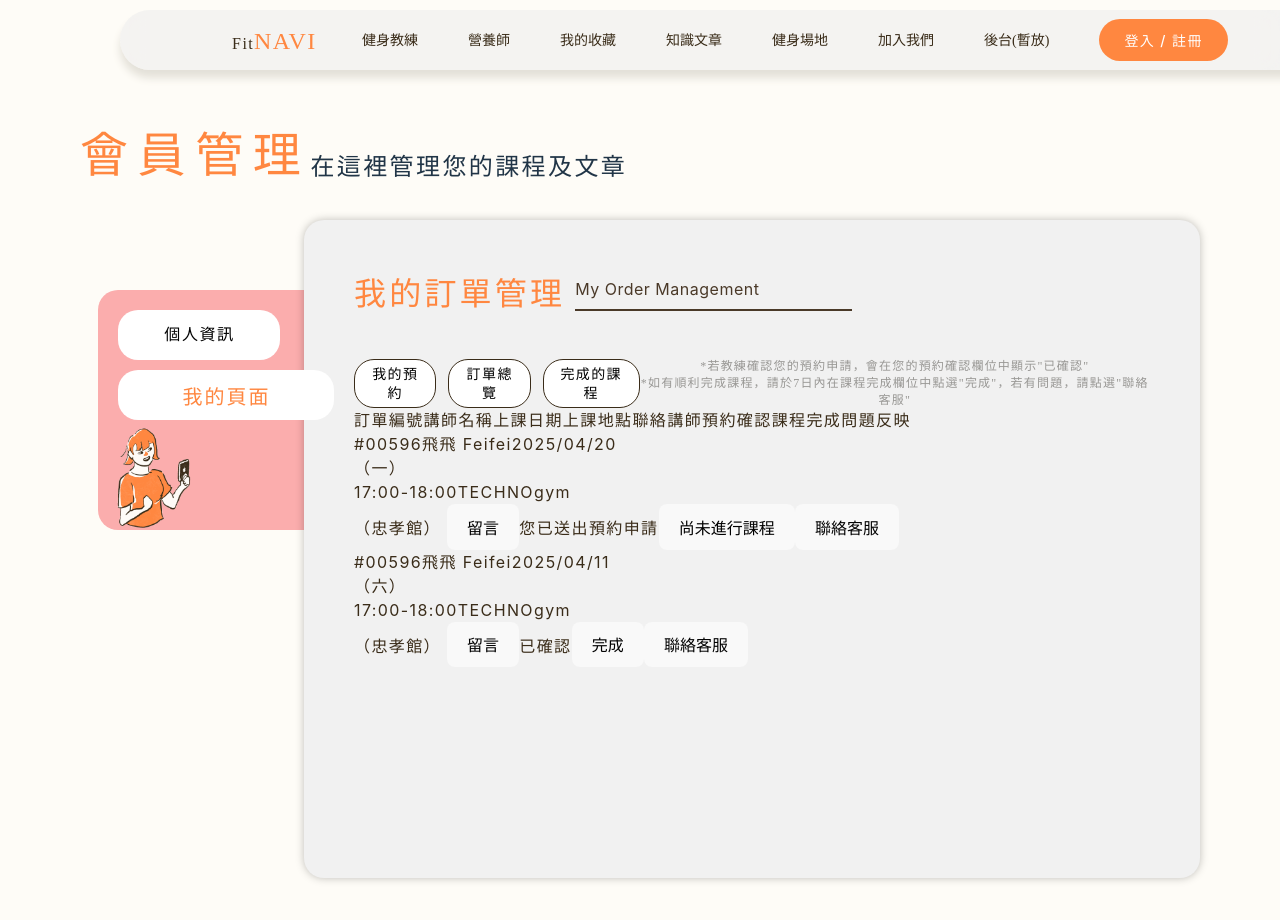
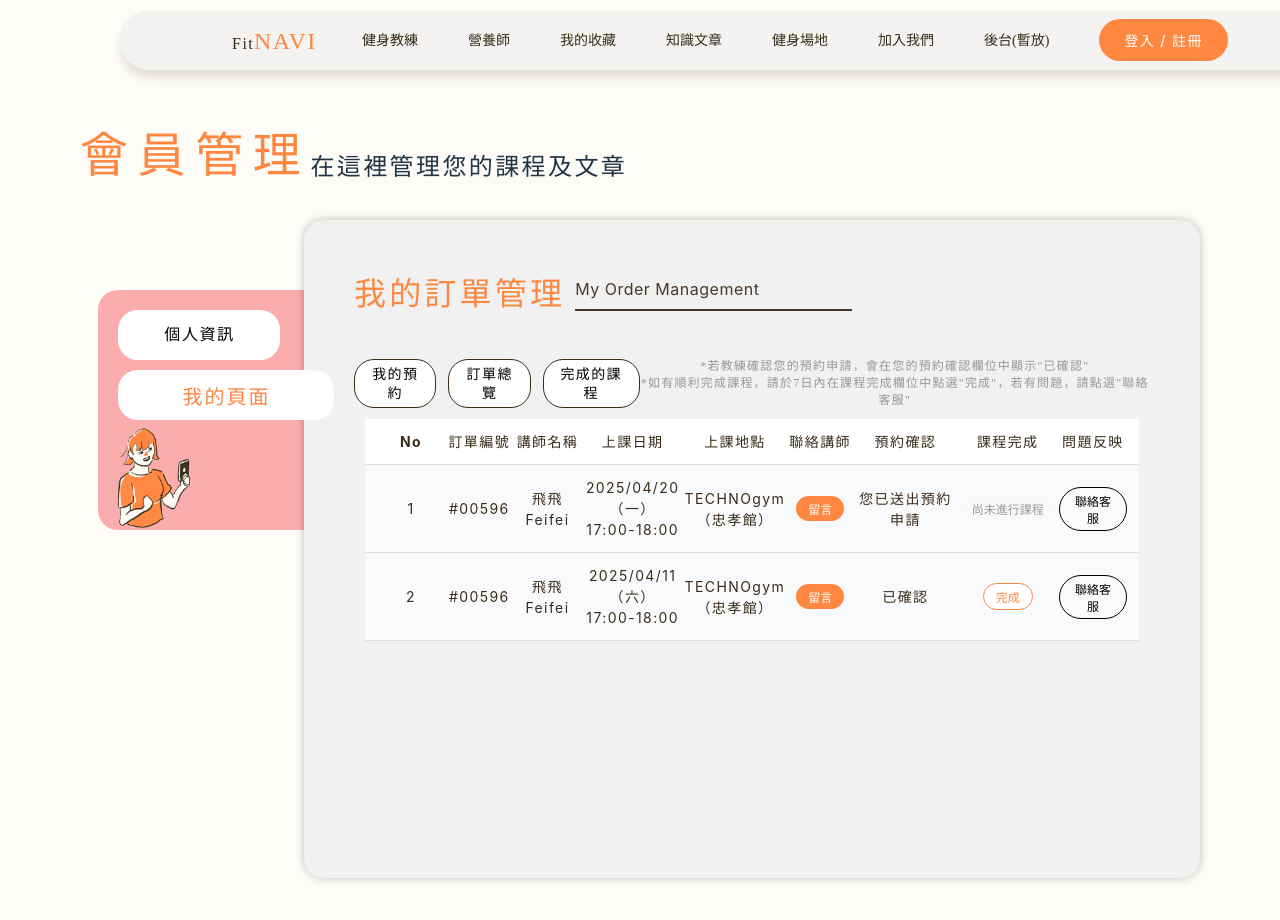
Before and after one commit to jodi0813/fitnaviTeam, a React (Vite) app: page /memberlist in a window 1280 px wide. Both pictures are taken after a click on the button "我的頁面". Shown: the top 920 px of the page. Built offline with nearby package versions, Linux system fonts and the light colour scheme; a web font is replaced by a local one.

Commit message:
完成的課程暫完

```diff
--- /dev/null
+++ b/src/fitnavi/MemberList/MyFinishOrder.jsx
@@ -0,0 +1,64 @@
+import "./MyFinishOrder.scss";
+function MyFinishOrder() {
+    const finishOrders = [
+        {
+            no: "1",
+            id: "#00596",
+            teacher: "飛飛 Feifei",
+            date: "2025/04/20",
+            day: "（一）",
+            time: "17:00-18:00",
+            location: "TECHNOgym",
+            locationCH: "（忠孝館）",
+            schedule: "第10堂",
+            allclass: "20堂",
+            finish: "已完成",
+        },
+    ];
+    return (
+        <>
+            <div className="order-table">
+                {/* 標題 */}
+                <div className="table-header">
+                    <span>No</span>
+                    <span>訂單編號</span>
+                    <span>講師名稱</span>
+                    <span>上課日期</span>
+                    <span>上課地點</span>
+                    <span>課程進度</span>
+                    <span>課程狀態</span>
+                    <span>匿名評價</span>
+                </div>
+
+                {finishOrders.map((finishOrder, index) => (
+                    <div className="table-row" key={index}>
+                        {/* 序號 */}
+                        <span >{finishOrder.no}</span>
+
+                        {/* 訂單編號 */}
+                        <span className="order-id">{finishOrder.id}</span>
+                        {/* 講師名稱 */}
+                        <span>{finishOrder.teacher}</span>
+
+                        {/* 上課日期 */}
+                        <span>
+                            {finishOrder.date} <br /> {finishOrder.day} <br /> {finishOrder.time}
+                        </span>
+                        {/* 上課地點 */}
+                        <span>
+                            {finishOrder.location}
+                            <br />
+                            {finishOrder.locationCH}{" "}
+                        </span>
+                        {/* 課程進度 */}
+                        <span>
+                            {finishOrder.schedule}/{finishOrder.allclass}
+                        </span>
+                        {/* 課程狀態 */}
+                        <span>已完成</span>
+                    </div>
+                ))}
+            </div >
+
+        </>)
+} export default MyFinishOrder
--- a/src/fitnavi/MemberList/MyOrderView.jsx
+++ b/src/fitnavi/MemberList/MyOrderView.jsx
@@ -2,6 +2,7 @@ import "./MyOrderView.scss";
 function MyOrderView() {
     const orderview = [
         {
+            no: "1",
             id: "#00596",
             teacher: "飛飛 Feifei",
             date: "2025/01/01",
@@ -18,6 +19,7 @@ function MyOrderView() {
             <div className="orderview-table">
                 {/* 標題 */}
                 <div className="orderview-table-header">
+                    <span>No</span>
                     <span>訂單編號</span>
                     <span>講師名稱</span>
                     <span>購買日期</span>
@@ -31,6 +33,8 @@ function MyOrderView() {
                 {/* 表格內容 */}
                 {orderview.map((orderview, index) => (
                     <div className="table-row" key={index}>
+                        {/* 序號 */}
+                        <span >{orderview.no}</span>
                         {/* 訂單編號 */}
                         <span className="order-id">{orderview.id}</span>
                         {/* 講師名稱 */}
--- a/src/fitnavi/MemberList/MyOrderView.scss
+++ b/src/fitnavi/MemberList/MyOrderView.scss
@@ -5,7 +5,7 @@
 
    .orderview-table-header,.table-row {
     display: grid;
-    grid-template-columns: 1fr 1fr 1fr 1fr 1fr 1fr 1fr 1fr 1fr;
+    grid-template-columns: 1fr 1fr 1fr 1fr 1fr 1fr 1fr 1fr 1fr 1fr;
     align-items: center;
     padding: 12px;
     border-bottom: 1px solid #ddd;
--- a/src/fitnavi/MemberList/MyOrders.jsx
+++ b/src/fitnavi/MemberList/MyOrders.jsx
@@ -1,6 +1,8 @@
+import "./MyOrders.scss";
 function MyOrders() {
   const orders = [
     {
+      no: "1",
       id: "#00596",
       teacher: "飛飛 Feifei",
       date: "2025/04/20",
@@ -15,6 +17,7 @@ function MyOrders() {
       isFinished: false,
     },
     {
+      no: "2",
       id: "#00596",
       teacher: "飛飛 Feifei",
       date: "2025/04/11",
@@ -29,11 +32,12 @@ function MyOrders() {
       isFinished: true,
     },
   ];
-    return(
+  return (
     <>
       <div className="order-table">
         {/* 標題 */}
         <div className="table-header">
+          <span>No</span>
           <span>訂單編號</span>
           <span>講師名稱</span>
           <span>上課日期</span>
@@ -46,6 +50,8 @@ function MyOrders() {
         {/* 表格內容 */}
         {orders.map((order, index) => (
           <div className="table-row" key={index}>
+            {/* 序號 */}
+            <span >{order.no}</span>
             {/* 訂單編號 */}
             <span className="order-id">{order.id}</span>
             {/* 講師名稱 */}
@@ -88,4 +94,4 @@ function MyOrders() {
       </div>
     </>
   )
-}export default MyOrders;
+} export default MyOrders;
--- a/src/fitnavi/MemberList/MyOrders.scss
+++ b/src/fitnavi/MemberList/MyOrders.scss
@@ -7,7 +7,7 @@
     .table-header,
     .table-row {
       display: grid;
-      grid-template-columns: 1fr 1fr 1.5fr 1.5fr 1fr 1.5fr 1.5fr 1fr;
+      grid-template-columns: 1fr 1fr 1fr 1.5fr 1.5fr 1fr 1.5fr 1.5fr 1fr;
       align-items: center;
       padding: 12px;
       border-bottom: 1px solid #ddd;
--- a/src/fitnavi/MemberList/UserOrder.jsx
+++ b/src/fitnavi/MemberList/UserOrder.jsx
@@ -4,6 +4,7 @@ import MyOrders from "./MyOrders";
 import MyOrderView from "./MyOrderView";
 import { Link } from "react-router-dom";
 import "./UserOrder.scss";
+import MyFinishOrder from "./MyFinishOrder";
 function UserOrder() {
   const [userTab, setUserTab] = useState("myorder");
 
@@ -15,9 +16,14 @@ function UserOrder() {
           <div className="orderboxButton">
             <button className={userTab === "myorder" ? "userBt" : "userBt"}
               onClick={() => setUserTab("myorder")}>我的預約</button>
+
+
             <button className={userTab === "myorderview" ? "userBt" : "userBt"}
               onClick={() => setUserTab("myorderview")}>訂單總覽</button>
-            <button>完成的課程 </button>
+
+
+            <button className={userTab === "myfinishorder" ? "userBt" : "userBt"}
+             onClick={() => setUserTab("myfinishorder")}>完成的課程 </button>
           </div>
           <p>
             *若教練確認您的預約申請，會在您的預約確認欄位中顯示"已確認"
@@ -26,8 +32,9 @@ function UserOrder() {
           </p>
         </div>
         {/* 表格區 */}
-        {userTab === "myorder" && <MyOrders/>}
+        {userTab === "myorder" && <MyOrders />}
         {userTab === "myorderview" && <MyOrderView />}
+        {userTab === "myfinishorder" && <MyFinishOrder />}
 
 
       </div>
```
Also changed, not shown: src/fitnavi/MemberList/MyFinishOrder.scss (added). Lines whose indentation alone changed are shown as unchanged.
